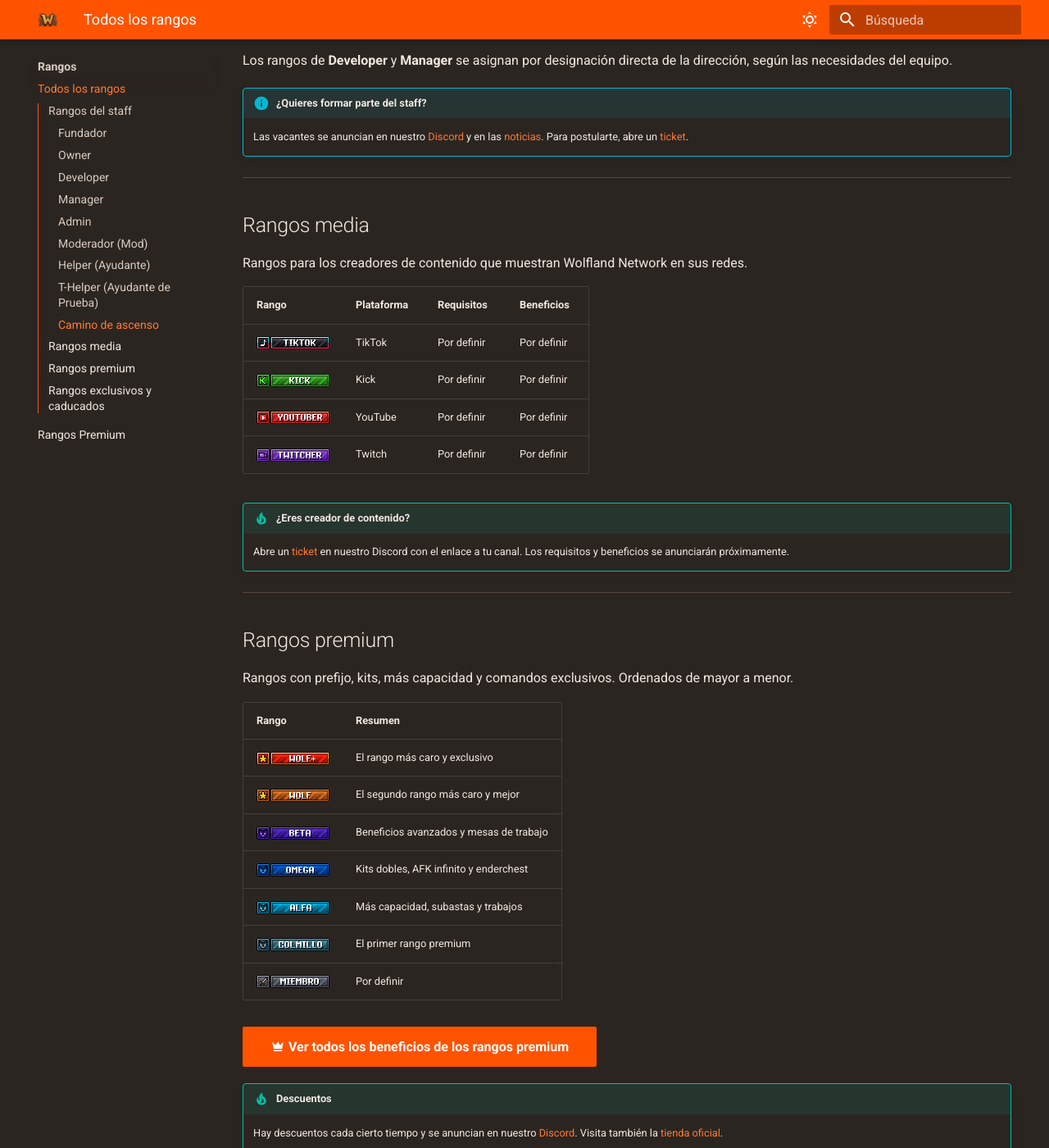
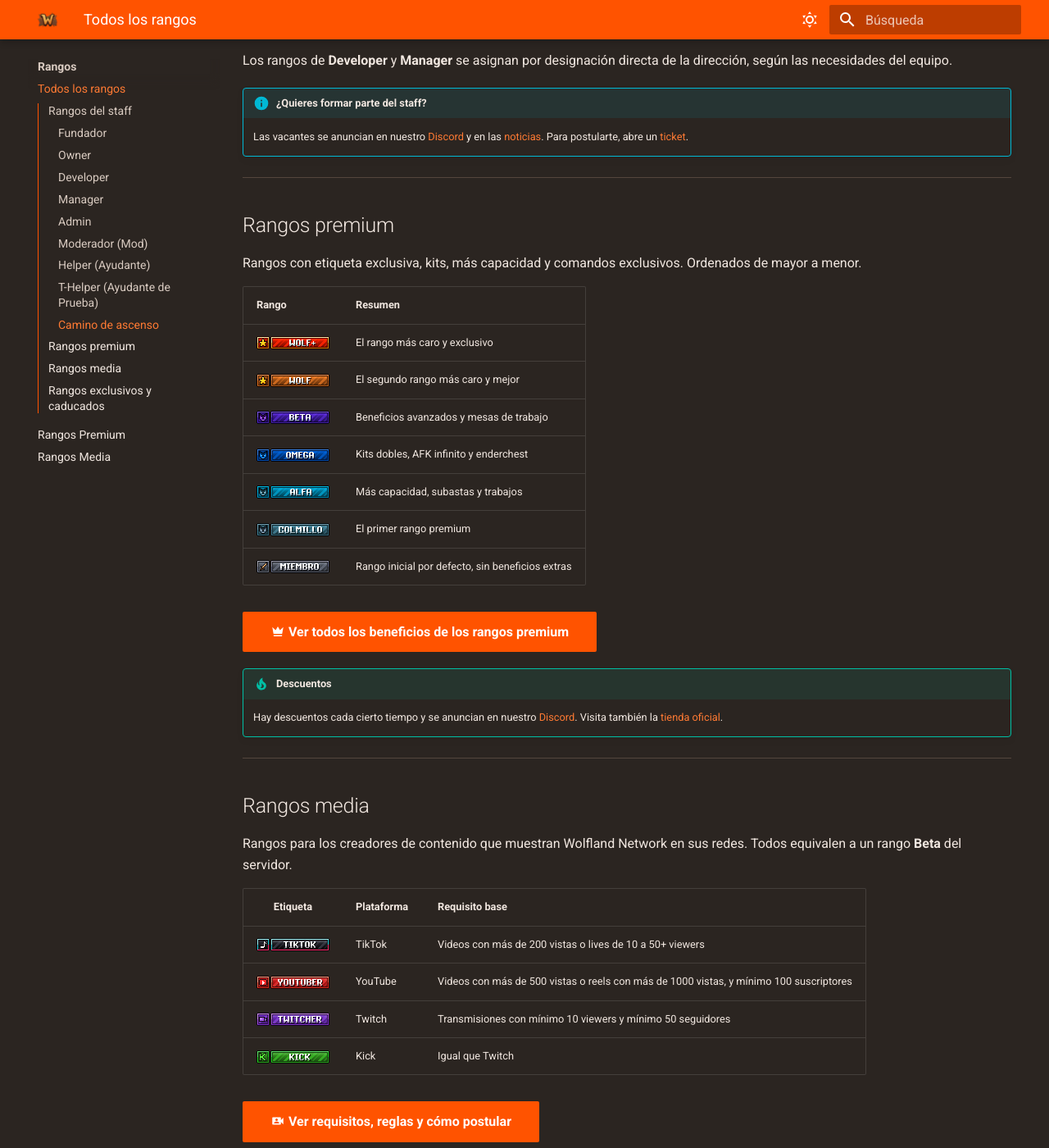
Before and after one commit to SrMaruchans/Wiki, an MkDocs documentation site: the page built from docs/rangos.md, in a window 1280 px wide and 1400 px high, scrolled down 4128 px. Shown: the whole window at 82% size. Built offline with MkDocs 1.6.1 and Material for MkDocs 9.7.7, drawn with Linux system fonts in a browser that asks for light colours; some of the changed text lies outside the part shown.

Commit message:
Add files via upload

```diff
--- a/docs/rangos.md
+++ b/docs/rangos.md
@@ -5,8 +5,8 @@ Todos los rangos de **Wolfland Network**, organizados por categoría.
 | Categoría | Descripción |
 |-----------|-------------|
 | [Staff](#rangos-del-staff) | Equipo que administra, desarrolla y modera el servidor |
-| [Media](#rangos-media) | Creadores de contenido que representan al servidor |
 | [Premium](#rangos-premium) | Rangos con beneficios para los jugadores ([ver detalle](rangos-premium.md)) |
+| [Media](#rangos-media) | Creadores de contenido que representan al servidor ([ver detalle](rangos-media.md)) |
 | [Exclusivos](#rangos-exclusivos-y-caducados) | Rangos de temporadas pasadas que ya no se pueden obtener |
 
 !!! note "Para el administrador"
@@ -152,25 +152,9 @@ Los rangos de **Developer** y **Manager** se asignan por designación directa de
 
 ---
 
-## Rangos media
-
-Rangos para los creadores de contenido que muestran Wolfland Network en sus redes.
-
-| Rango | Plataforma | Requisitos | Beneficios |
-|-------|------------|------------|------------|
-| ![Tiktoker](assets/images/ranks/tiktok.png){ .rank-tag } | TikTok | Por definir | Por definir |
-| ![Kick](assets/images/ranks/kick.png){ .rank-tag } | Kick | Por definir | Por definir |
-| ![Youtuber](assets/images/ranks/youtuber.png){ .rank-tag } | YouTube | Por definir | Por definir |
-| ![Twitcher](assets/images/ranks/twitcher.png){ .rank-tag } | Twitch | Por definir | Por definir |
-
-!!! tip "¿Eres creador de contenido?"
-    Abre un [ticket](https://discord.com/invite/jCmngqZRFV) en nuestro Discord con el enlace a tu canal. Los requisitos y beneficios se anunciarán próximamente.
-
----
-
 ## Rangos premium
 
-Rangos con prefijo, kits, más capacidad y comandos exclusivos. Ordenados de mayor a menor.
+Rangos con etiqueta exclusiva, kits, más capacidad y comandos exclusivos. Ordenados de mayor a menor.
 
 | Rango | Resumen |
 |-------|---------|
@@ -180,12 +164,27 @@ Rangos con prefijo, kits, más capacidad y comandos exclusivos. Ordenados de may
 | ![Omega](assets/images/ranks/omega.png){ .rank-tag } | Kits dobles, AFK infinito y enderchest |
 | ![Alfa](assets/images/ranks/alfa.png){ .rank-tag } | Más capacidad, subastas y trabajos |
 | ![Colmillo](assets/images/ranks/colmillo.png){ .rank-tag } | El primer rango premium |
-| ![Miembro](assets/images/ranks/miembro.png){ .rank-tag } | Por definir |
+| ![Miembro](assets/images/ranks/miembro.png){ .rank-tag } | Rango inicial por defecto, sin beneficios extras |
 
 [:material-crown: Ver todos los beneficios de los rangos premium](rangos-premium.md){ .md-button .md-button--primary }
 
 !!! tip "Descuentos"
     Hay descuentos cada cierto tiempo y se anuncian en nuestro [Discord](https://discord.com/invite/jCmngqZRFV). Visita también la [tienda oficial](https://wolfland.tebex.store/).
+
+---
+
+## Rangos media
+
+Rangos para los creadores de contenido que muestran Wolfland Network en sus redes. Todos equivalen a un rango **Beta** del servidor.
+
+| Etiqueta | Plataforma | Requisito base |
+|:--------:|------------|----------------|
+| ![Tiktoker](assets/images/ranks/tiktok.png){ .rank-tag } | TikTok | Videos con más de 200 vistas o lives de 10 a 50+ viewers |
+| ![Youtuber](assets/images/ranks/youtuber.png){ .rank-tag } | YouTube | Videos con más de 500 vistas o reels con más de 1000 vistas, y mínimo 100 suscriptores |
+| ![Twitch](assets/images/ranks/twitcher.png){ .rank-tag } | Twitch | Transmisiones con mínimo 10 viewers y mínimo 50 seguidores |
+| ![Kick](assets/images/ranks/kick.png){ .rank-tag } | Kick | Igual que Twitch |
+
+[:material-video-account: Ver requisitos, reglas y cómo postular](rangos-media.md){ .md-button .md-button--primary }
 
 ---
 
--- a/mkdocs.yml
+++ b/mkdocs.yml
@@ -52,9 +52,11 @@ nav:
   - Rangos:
       - Todos los rangos: rangos.md
       - Rangos Premium: rangos-premium.md
+      - Rangos Media: rangos-media.md
   - Comunidad:
       - Staff: staff.md
       - Eventos: eventos.md
+      - Servicios de contenido: servicios.md
   - Noticias: noticias.md
   - Discord: https://discord.com/invite/jCmngqZRFV
   - Tienda: https://wolfland.tebex.store/
```
Also changed, not shown: docs/index.md (+1 -0 lines), docs/rangos-media.md (added, +108 -0 lines), docs/rangos-premium.md (+5 -0 lines), docs/servicios.md (added, +48 -0 lines).
